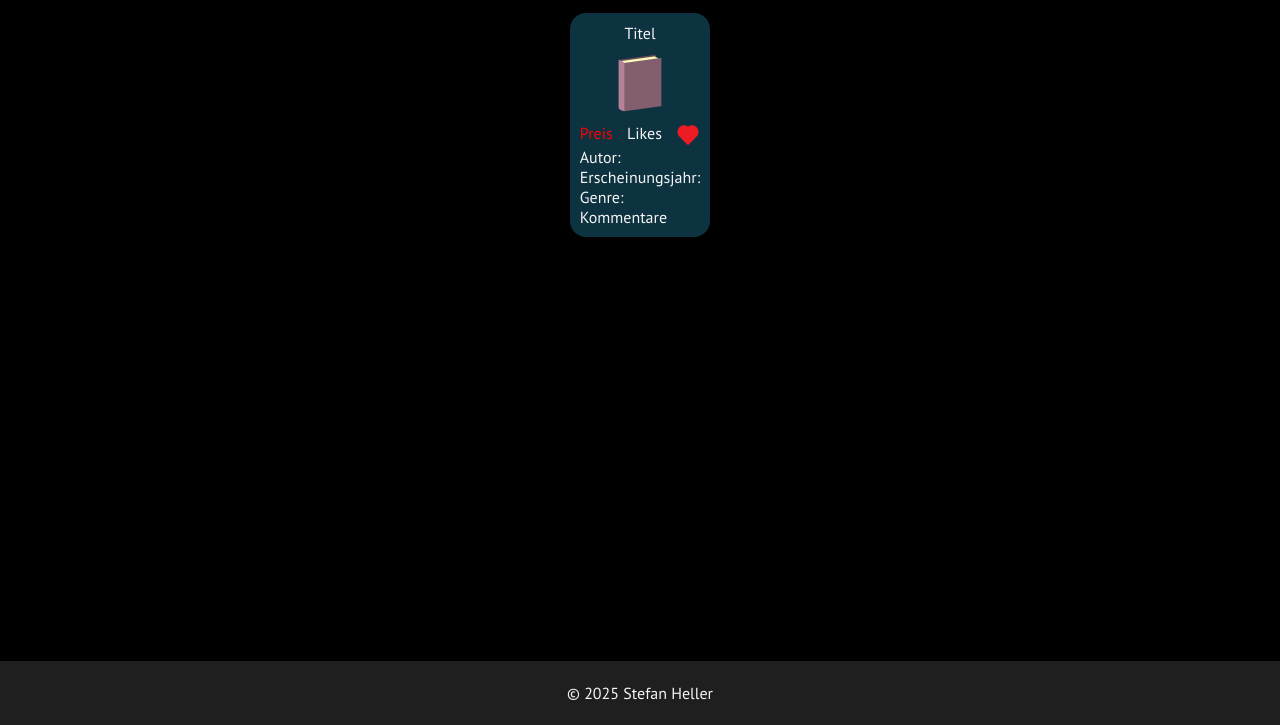
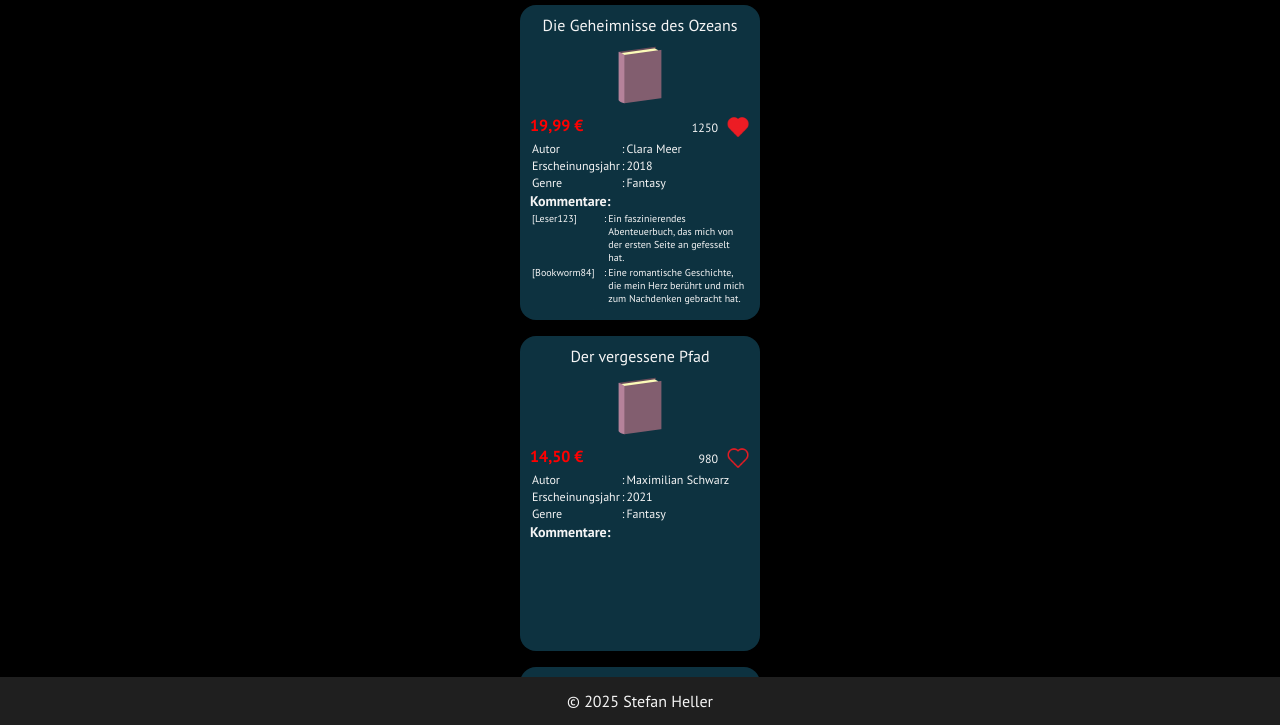
Before and after one commit to StefanHellerDev/Book-Store, a plain HTML site: page index.html in a window 1280 px wide. Shown: the part 75-800 px from the top of the page. Drawn offline with Linux system fonts and the light colour scheme.

Commit message:
Working on the book cards

```diff
--- a/index.html
+++ b/index.html
@@ -6,11 +6,11 @@
   <meta name="viewport" content="width=device-width, initial-scale=1.0" />
   <link rel="icon" type="image/x-icon" href="./assets/icons/favicon.ico" />
 
-  <title>Book Store</title>
+  <title>DA Book Store</title>
 
   <link rel="stylesheet" href="./styles/standard.css">
+  <link rel="stylesheet" href="./styles/assets.css">
   <link rel="stylesheet" href="./style.css">
-  <link rel="stylesheet" href="./styles/assets.css">
 
   <script src="./scripts/templates.js" defer></script>
   <script src="./books.js" defer></script>
@@ -25,7 +25,7 @@
 
   <main>
     <div id="bookstoreMain" class="bookstore">
-      <div class="bookCard">
+      <!-- <div class="bookCard">
         <div class="bookCardTitle">Titel</div>
         <div class="bookCardPic">
           <img class="bookCardIcon" src="./assets/icons/cardBook.png" alt="Placeholder book">
@@ -40,10 +40,9 @@
           <p>Genre:</p>
         </div>
         <div>Kommentare</div>
-      </div>
+      </div> -->
     </div>
   </main>
-
 
   <footer>
     &copy; 2025 Stefan Heller
--- a/script.js
+++ b/script.js
@@ -1,26 +1,104 @@
 function init() {
   let bookstore = document.getElementById("bookstoreMain");
-  for (let i = 0; i < books.length; i++) {
-    bookTemplate(bookstore, i);
+  for (let bookIndex = 0; bookIndex < books.length; bookIndex++) {
+    let bookPrice = books[bookIndex].price.toFixed(2);
+    bookPrice = bookPrice.replace(".", ",");
+    bookPrice = bookPrice + " €";
+
+    bookTemplate(bookstore, bookIndex, bookPrice);
   }
 }
 
-function filledHeart() {
+function filledHeart(bookIndex) {
   document
-    .getElementById("heart")
+    .getElementById("heart" + bookIndex)
     .setAttribute("src", "./assets/icons/heart_filled.png");
   return;
 }
 
-function unfilledHeart() {
+function unfilledHeart(bookIndex) {
   document
-    .getElementById("heart")
+    .getElementById("heart" + bookIndex)
     .setAttribute("src", "./assets/icons/heart_unfilled.png");
   return;
 }
 
-function bookTemplate(bookstore, i) {
-  bookstore.innerHTML += `<div>
-    <img class="grow" src="./img/${imagesSmall[i]}.jpg" onclick="switchOnOverlay(${i})">
-    </div>`;
+function bookTemplate(bookstore, bookIndex, bookPrice) {
+  bookstore.innerHTML += `
+        <div class="bookCard">
+          <div class="bookCardTitle">${books[bookIndex].name}</div>
+          <div class="bookCardPic">
+            <img class="bookCardIcon" src="./assets/icons/cardBook.png" alt="Placeholder book">
+          </div>
+          <div class="priceLikesContainer">
+            <div class="bookPrice">${bookPrice}</div>
+            <div class="d_flex ai_center">
+              <p id="bookLikes${bookIndex}">${books[bookIndex].likes}</p>
+              <img id="heart${bookIndex}" src="" onclick="toggleHeart(${bookIndex})">
+            </div>
+          </div>
+          <div class="authorYearGenreContainer">
+            <table>
+              <tr>
+                <td>Autor </td>
+                <td> : </td>
+                <td> ${books[bookIndex].author}</td>
+              </tr>
+              <tr>
+                <td>Erscheinungsjahr </td>
+                <td> : </td>
+                <td> ${books[bookIndex].publishedYear}</td>
+              </tr>
+              <tr>
+                <td>Genre </td>
+                <td> : </td>
+                <td> ${books[bookIndex].genre}</td>
+              </tr>
+            </table>
+          </div>
+          <div class="commentSection">
+            <p>Kommentare:</p>
+            <div class="comments">
+              <table id="bookComments${bookIndex}"></table>
+            </div>
+          </div>
+        </div>`;
+
+  if (books[bookIndex].liked == true) {
+    filledHeart(bookIndex);
+  } else {
+    unfilledHeart(bookIndex);
+  }
+  commentsTemplate(bookIndex);
 }
+
+function toggleHeart(bookIndex) {
+  if (books[bookIndex].liked == true) {
+    unfilledHeart(bookIndex);
+    books[bookIndex].liked = false;
+    books[bookIndex].likes = books[bookIndex].likes - 1;
+  } else {
+    filledHeart(bookIndex);
+    books[bookIndex].liked = true;
+    books[bookIndex].likes = books[bookIndex].likes + 1;
+  }
+  document.getElementById("bookLikes" + bookIndex).innerHTML =
+    books[bookIndex].likes;
+}
+
+function commentsTemplate(bookIndex) {
+  let comments = document.getElementById("bookComments" + bookIndex);
+
+  for (
+    let commentsIndex = 0;
+    commentsIndex < books[bookIndex].comments.length;
+    commentsIndex++
+  ) {
+    comments.innerHTML += `
+    <tr>
+      <td>[${books[bookIndex].comments[commentsIndex].name}]</td>
+      <td>:</td>
+      <td>${books[bookIndex].comments[commentsIndex].comment}</td>
+    </tr>`;
+  }
+}
--- a/style.css
+++ b/style.css
@@ -2,13 +2,28 @@ body {
   font-family: "PT Sans", sans-serif;
   color: whitesmoke;
   background-color: black;
+  overflow: hidden;
 }
 
 header {
+  position: fixed;
+  top: 0;
+  left: 0;
+  width: 100vw;
+  height: 4.5em;
   padding: 16px;
   background-color: #1f1f1f;
   display: flex;
   align-items: center;
+}
+
+main {
+  position: fixed;
+  top: 4.5em;
+  left: 0;
+  width: 100vw;
+  height: calc(100vh - 7.5em);
+  overflow-y: auto;
 }
 
 .headerIcon {
@@ -17,27 +32,32 @@ header {
 }
 
 footer {
-  position: absolute;
+  position: fixed;
   bottom: 0;
-  width: 100%;
-  height: 40px;
+  left: 0;
+  width: 100vw;
+  height: 3em;
   background-color: #1f1f1f;
   display: flex;
   justify-content: center;
   align-items: center;
-  padding: 32px;
+  /* padding: 32px;   */
 }
 
 .bookstore {
   display: flex;
   justify-content: center;
+  align-items: center;
+  flex-direction: column;
 }
 
 .bookCard {
   background-color: #0d3240;
   border-radius: 16px;
   padding: 10px;
-  margin-top: 16px;
+  margin-top: 8px;
+  margin-bottom: 8px;
+  width: 240px;
 }
 
 .bookCardTitle {
@@ -61,7 +81,35 @@ footer {
 
 .bookPrice {
   color: red;
+  font-weight: bold;
 }
 .priceLikesContainer img {
   height: 24px;
 }
+
+.priceLikesContainer p {
+  font-size: 12px;
+  padding-right: 8px;
+}
+
+.authorYearGenreContainer {
+  font-size: 12px;
+}
+
+.commentSection {
+  font-weight: bold;
+  font-size: 14px;
+  /* overflow: auto; */
+}
+
+.comments {
+  width: 100%;
+  height: 100px;
+  font-size: 10px;
+  font-weight: 400;
+  overflow: auto;
+}
+
+.comments td {
+  vertical-align: top;
+}
--- a/styles/standard.css
+++ b/styles/standard.css
@@ -5,7 +5,8 @@
   scroll-behavior: smooth;
 }
 
-  a, button {
+a,
+button {
   cursor: pointer;
   text-decoration: none;
 }
@@ -13,3 +14,11 @@
 .d_none {
   display: none;
 }
+
+.d_flex {
+  display: flex;
+}
+
+.ai_center {
+  align-items: center;
+}
```
Lines whose indentation alone changed are shown as unchanged.
